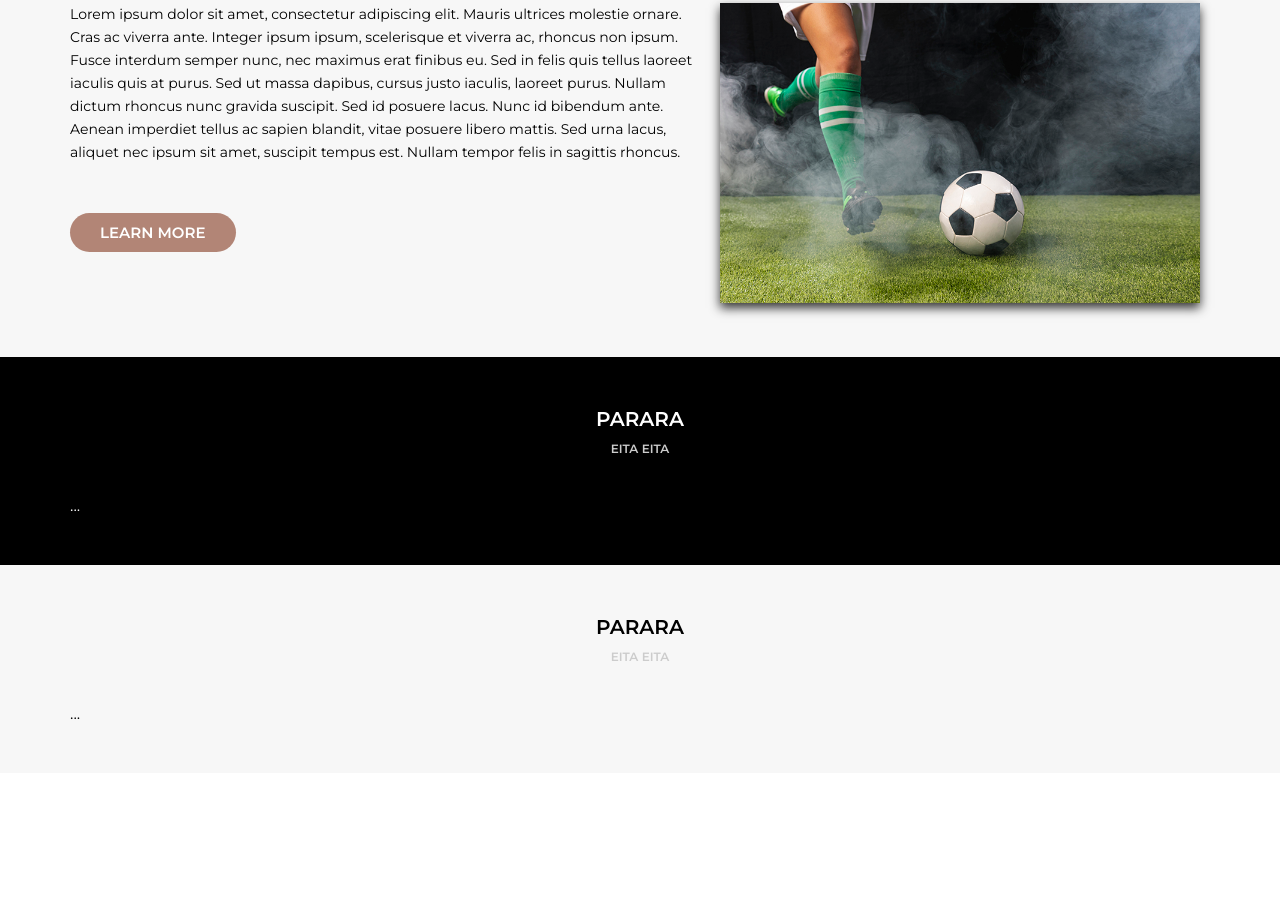
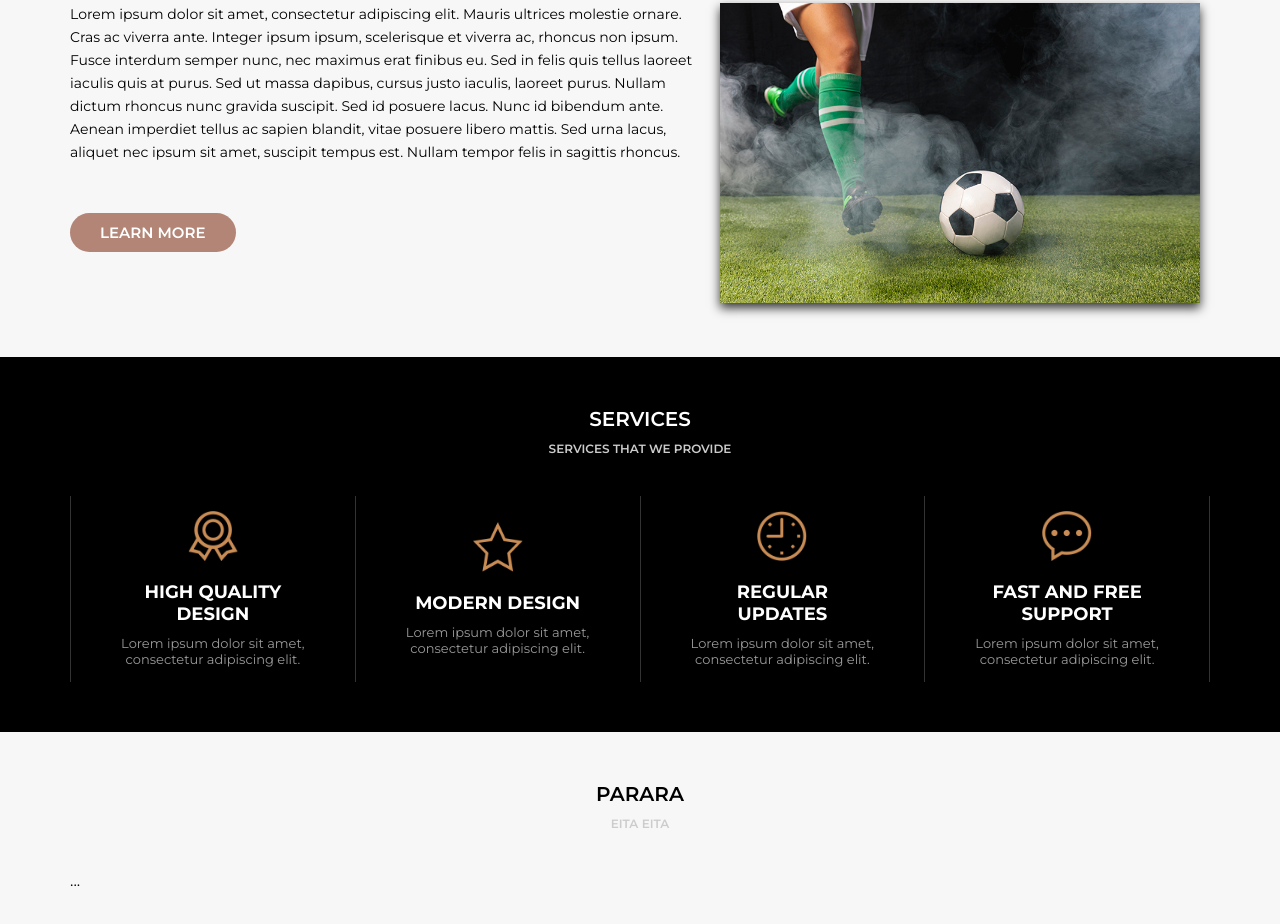
Before and after one commit to arthurhdiasdev/Projeto-Awax, a plain HTML site: page AWAX/index.html in a window 1280 px wide. Shown: the part 936-1860 px from the top of the page. Before the commit the page ends 1709 px from the top, so only its background shows below. Drawn offline with Linux system fonts and the light colour scheme.

Commit message:
Section Services

```diff
--- a/AWAX/assets/css/style.css
+++ b/AWAX/assets/css/style.css
@@ -176,12 +176,6 @@ header{
 
 
 
-
-
-
-
-
-
 /*
 CSSS DE AREAS ESPECIFICAS
 */
@@ -195,9 +189,6 @@ CSSS DE AREAS ESPECIFICAS
     font-size: 14px;
     line-height: 23px;
 }
-
-
-
 .section-aboutus--right{
     width: 500px;
     text-align: center;
@@ -208,3 +199,33 @@ CSSS DE AREAS ESPECIFICAS
     box-shadow: 0px 5px 10px #333;
 
 }
+
+.section-services{
+    display: flex;
+}
+.section-services span{
+    display: flex;
+    flex: 1;
+    flex-direction: column;
+    justify-content: center;
+    align-items: center;
+    text-align: center;
+    padding: 15px ;
+    border-right: 1px solid #333;
+}
+.section-services span:first-child{
+    border-left: 1px solid #333 ;
+}
+.section-services span img{
+    width: 50px;
+}
+.section-services span h4{
+    margin-top:20px ;
+    text-transform: uppercase;
+    font-size: 18px;
+}
+.section-services span p{
+    margin-top: 10px;
+    font-size: 13px;
+    color: #999;
+}
--- a/AWAX/index.html
+++ b/AWAX/index.html
@@ -76,9 +76,33 @@
     </section>
 
     <section class="default dark">
-        <div class="section-title">parara</div>
-        <div class="section-desc">eita eita</div>
-        <div class="section-body">...</div>
+        <div class="section-title">Services</div>
+        <div class="section-desc"> Services that we provide</div>
+        <div class="section-body">
+            <div class="section-services">
+                <span>
+                    <img src="../AWAX/assets/images/medalha.png"/>
+                    <h4>high quality<br/> design</h4>
+                    <p>Lorem ipsum dolor sit amet, consectetur adipiscing elit. </p>
+                </span>
+                <span>
+                    <img src="../AWAX/assets/images/estrela.png"/>
+                    <h4>modern design</h4>
+                    <p>Lorem ipsum dolor sit amet, consectetur adipiscing elit.</p>
+                </span>
+                <span>
+                    <img src="../AWAX/assets/images/relogio.png"/>
+                    <h4>regular<br/> updates</h4>
+                    <p>Lorem ipsum dolor sit amet, consectetur adipiscing elit. </p>
+                </span>
+                <span>
+                    <img src="../AWAX/assets/images/balao.png"/>
+                    <h4>fast and free<br/> support</h4>
+                    <p>Lorem ipsum dolor sit amet, consectetur adipiscing elit.</p>
+                </span>
+            </div>
+
+        </div>
     </section>
 
     <section class="default light">
```
